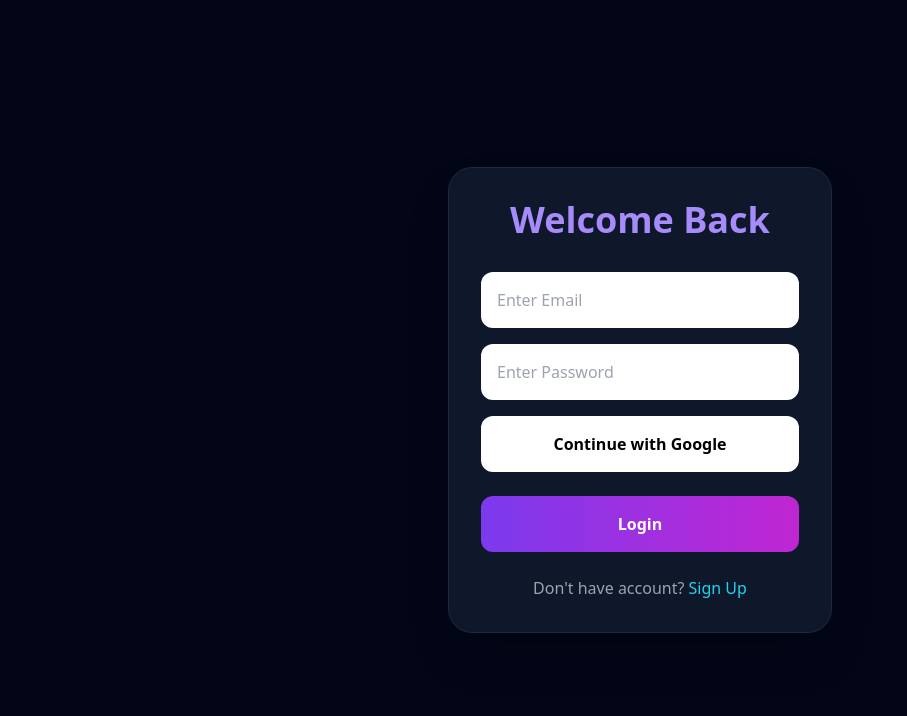
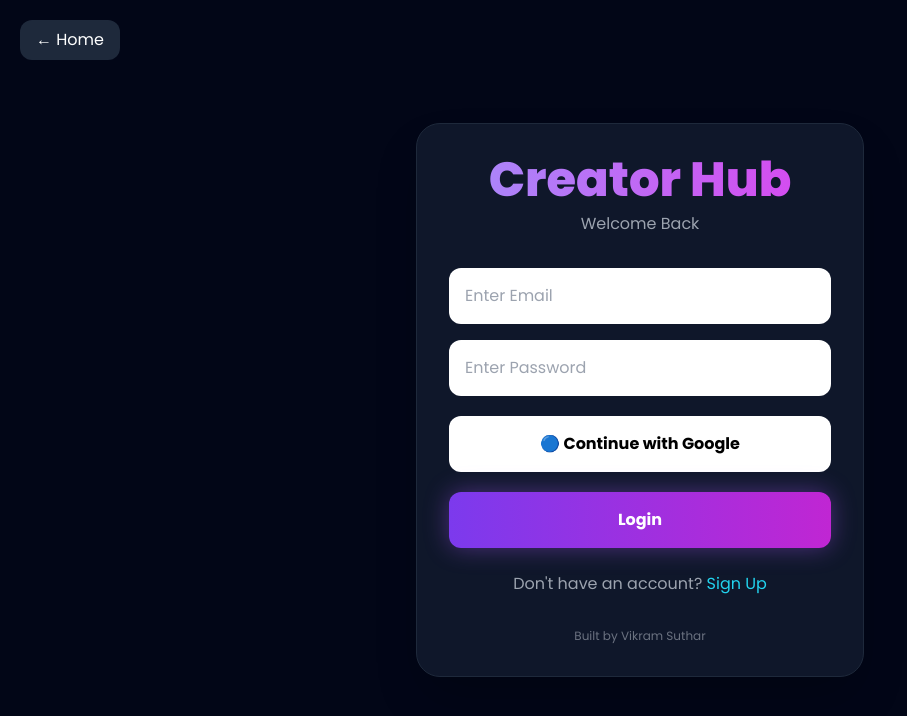
Before and after one commit to vikramisready4u-droid/creatorhub, a plain HTML site: page login.html in a window 1280 px wide. Shown: the whole page, without its empty margins (0-907 px from the left). Drawn offline with nearby package versions, Linux system fonts and the light colour scheme.

Commit message:
Add files via upload

```diff
--- a/login.html
+++ b/login.html
@@ -1,56 +1,110 @@
 <!DOCTYPE html>
 <html lang="en">
 <head>
-  <meta charset="UTF-8" />
-  <meta name="viewport" content="width=device-width, initial-scale=1.0"/>
+<meta charset="UTF-8">
+<meta name="viewport" content="width=device-width, initial-scale=1.0">
 
 <title>Login - Creator Hub</title>
 
 <script src="https://cdn.tailwindcss.com"></script>
+
+<link href="https://fonts.googleapis.com/css2?family=Poppins:wght@300;400;600;700;800&display=swap" rel="stylesheet">
+
+<style>
+body{
+font-family:'Poppins',sans-serif;
+background:#020617;
+}
+
+.glow{
+box-shadow:0 0 25px rgba(168,85,247,.4);
+}
+</style>
+
 </head>
 
-<body class="bg-slate-950 text-white flex items-center justify-center h-screen">
+<body class="text-white min-h-screen flex items-center justify-center p-6">
 
-  <div class="bg-slate-900 p-8 rounded-3xl w-96 border border-slate-800 shadow-2xl">
+<!-- Loader -->
 
-    <h1 class="text-4xl font-bold text-violet-400 text-center">
+<div id="loader"
+class="hidden fixed inset-0 bg-slate-950 z-50 flex flex-col items-center justify-center">
+
+<h1 class="text-4xl font-bold text-violet-400">
+Creator Hub
+</h1>
+
+<p class="mt-4 text-gray-400 animate-pulse">
+Logging In...
+</p>
+
+</div>
+
+<!-- Back Button -->
+
+<a href="index.html"
+class="fixed top-5 left-5 bg-slate-800 px-4 py-2 rounded-xl">
+← Home
+</a>
+
+<!-- Login Card -->
+
+<div class="bg-slate-900 border border-slate-800 rounded-3xl p-8 w-full max-w-md shadow-2xl">
+
+<h1 class="text-center text-5xl font-extrabold bg-gradient-to-r from-violet-400 to-fuchsia-500 bg-clip-text text-transparent">
+Creator Hub
+</h1>
+
+<p class="text-center text-gray-400 mt-2">
 Welcome Back
-    </h1>
+</p>
 
 <input
 id="email"
 type="email"
 placeholder="Enter Email"
-      class="w-full mt-8 p-4 rounded-xl text-black"
-    >
+class="w-full mt-8 p-4 rounded-xl text-black">
 
 <input
 id="password"
 type="password"
 placeholder="Enter Password"
-      class="w-full mt-4 p-4 rounded-xl text-black"
-    >
+class="w-full mt-4 p-4 rounded-xl text-black">
+
 <button
 id="googleBtn"
-class="w-full bg-white text-black mt-4 p-4 rounded-xl font-bold">
-Continue with Google
+class="w-full mt-5 bg-white text-black p-4 rounded-xl font-bold">
+🔵 Continue with Google
 </button>
+
 <button
 id="loginBtn"
-      class="w-full bg-gradient-to-r from-violet-600 to-fuchsia-600 mt-6 p-4 rounded-xl font-bold">
+onclick="showLoader()"
+class="w-full mt-5 bg-gradient-to-r from-violet-600 to-fuchsia-600 p-4 rounded-xl font-bold glow">
 Login
 </button>
 
 <p class="text-center mt-6 text-gray-400">
-      Don't have account?
-
+Don't have an account?
 <a href="signup.html" class="text-cyan-400">
 Sign Up
 </a>
 </p>
 
+<p class="text-center text-xs text-gray-500 mt-8">
+Built by Vikram Suthar
+</p>
+
 </div>
 
+<script>
+function showLoader(){
+document.getElementById("loader")
+.classList.remove("hidden");
+}
+</script>
+
 <script type="module" src="app.js"></script>
+
 </body>
 </html>
```
Lines whose indentation alone changed are shown as unchanged.
